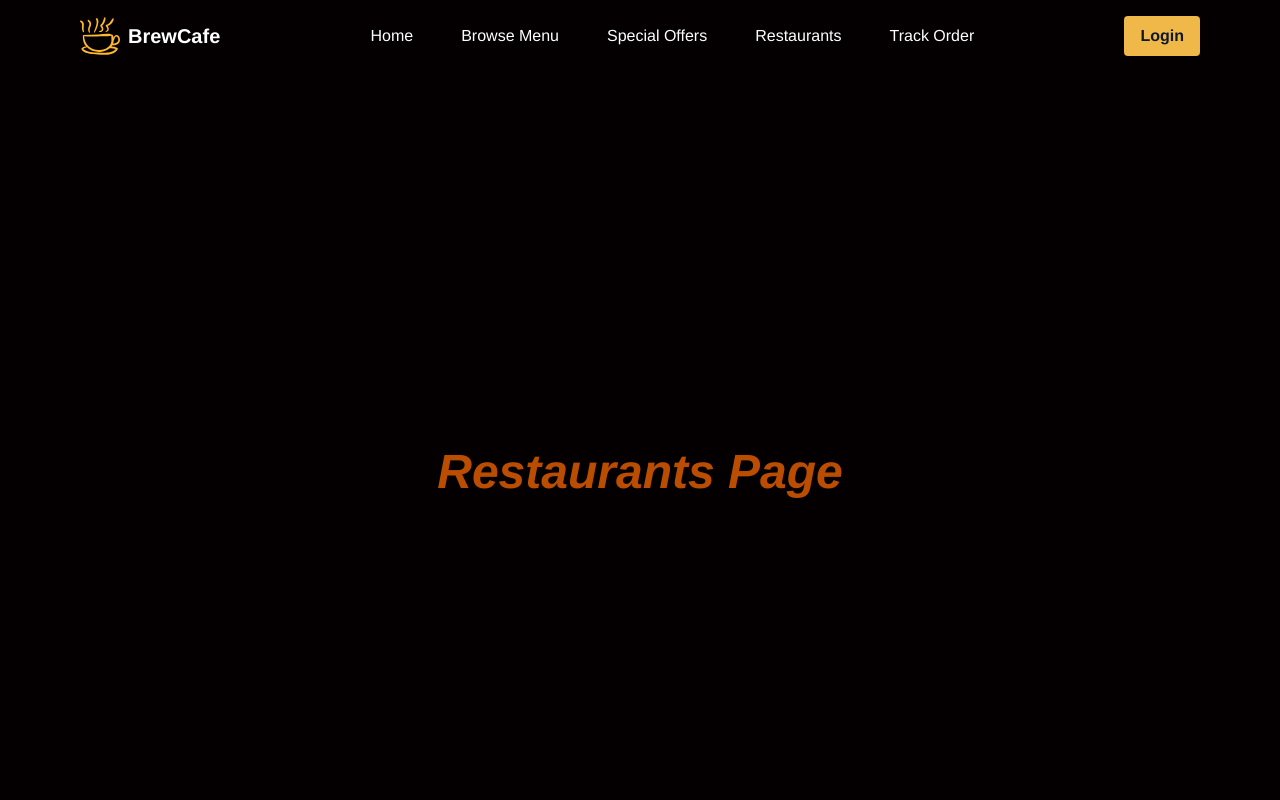
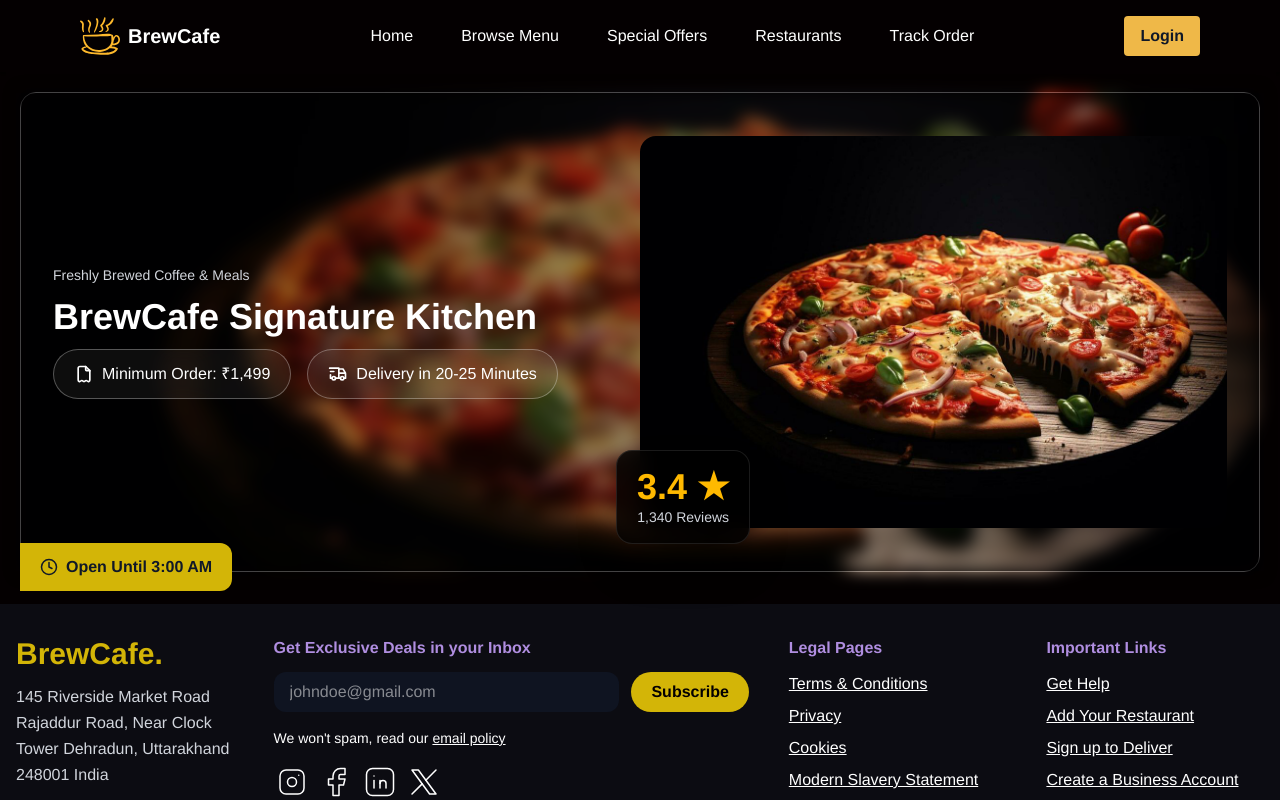
Before and after one commit to DeveloperWide/Cafe_Ordering_Platform, a React (Vite) app in the folder client/: page /restaurants in a window 1280 px wide. Shown: the top 800 px of the page. Built offline with nearby package versions, Linux system fonts and the light colour scheme.

Commit message:
Design Header of Restaurant Page

```diff
--- a/client/src/pages/Restaurants.tsx
+++ b/client/src/pages/Restaurants.tsx
@@ -1,9 +1,72 @@
+import pizzaImage from "../assets/pizza.jpg";
+import { IconInvoice, IconTruckDelivery } from "@tabler/icons-react";
+import { Clock } from "lucide-react";
+
 const Restaurants = () => {
   return (
-    <div className="h-screen w-screen flex flex-col justify-center items-center">
-      <h1 className="text-5xl font-semibold italic text-amber-700">
-        Restaurants Page
-      </h1>
+    <div className="flex flex-col justify-center items-center">
+      <header className="relative w-[98%] max-w-310 h-120 mx-auto rounded-2xl rounded-bl-none  border border-white/50 my-5 mb-8">
+        {/* Blurred Background */}
+        <div
+          className="absolute inset-0 bg-cover bg-center blur-sm scale-100"
+          style={{
+            backgroundImage: `url(${pizzaImage})`,
+          }}
+        />
+
+        {/* Dark Overlay */}
+        <div className="absolute inset-0 bg-black/40" />
+
+        {/* Content */}
+        <div className="relative z-10 h-full w-full grid grid-cols-1 md:grid-cols-2 p-8 place-content-center justify-center items-center">
+          <div className="flex flex-col justify-center h-full gap-y-3">
+            <p className="text-gray-300 text-sm">
+              Freshly Brewed Coffee & Meals
+            </p>
+
+            <h2 className=" text-2xl md:text-3xl lg:text-4xl font-bold text-white">
+              BrewCafe Signature Kitchen
+            </h2>
+
+            <div className="flex flex-wrap gap-4">
+              <div className="flex items-center gap-2 px-5 py-3 rounded-full border border-white/30 bg-white/5 backdrop-blur-sm">
+                <IconInvoice size={20} />
+                <p>Minimum Order: ₹1,499</p>
+              </div>
+
+              <div className="flex items-center gap-2 px-5 py-3 rounded-full border border-white/30 bg-white/5 backdrop-blur-sm">
+                <IconTruckDelivery size={20} />
+                <p>Delivery in 20-25 Minutes</p>
+              </div>
+            </div>
+
+            <div className="absolute -bottom-5 -left-px w-fit flex items-center gap-2 bg-secondary px-5 py-3 rounded-r-xl font-semibold text-gray-900">
+              <Clock size={18} />
+              Open Until 3:00 AM
+            </div>
+          </div>
+
+          <div className="relative right-side h-full w-full">
+            {/* Review Badge */}
+            <div className="absolute -bottom-4 -left-6 z-10 rounded-2xl bg-black/80 backdrop-blur-md border border-white/10 px-5 py-4 shadow-2xl">
+              <div className="flex flex-col items-center">
+                <h3 className="text-4xl font-bold text-amber-400">3.4 ★</h3>
+
+                <p className="text-sm font-medium text-gray-300">
+                  1,340 Reviews
+                </p>
+              </div>
+            </div>
+
+            {/* Pizza Image */}
+            <img
+              src={pizzaImage}
+              alt="Pizza"
+              className="w-full h-full object-cover rounded-2xl"
+            />
+          </div>
+        </div>
+      </header>
     </div>
   );
 };
```
Also changed, not shown: client/src/assets/pizza.jpg (added).
